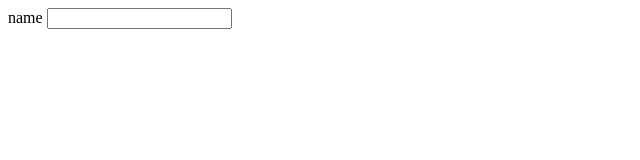
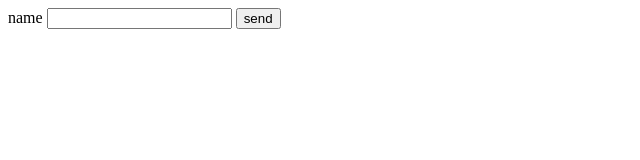
Before and after one commit to saberr10/get-toturial, a plain HTML site: page login.html in a window 1280 px wide. Shown: the whole page, without its empty margins (0-640 px from the left). Drawn offline with Linux system fonts and the light colour scheme.

Commit message:
function add to my project github

```diff
--- /dev/null
+++ b/function.js
@@ -0,0 +1,3 @@
+// function
+
+console.log("Saber Ramim")
--- a/login.html
+++ b/login.html
@@ -9,6 +9,7 @@
     <form action="">
         <label for="">name</label>
         <input type="text"  />
+        <button>send</button>
     </form>
 
 </body>
```
